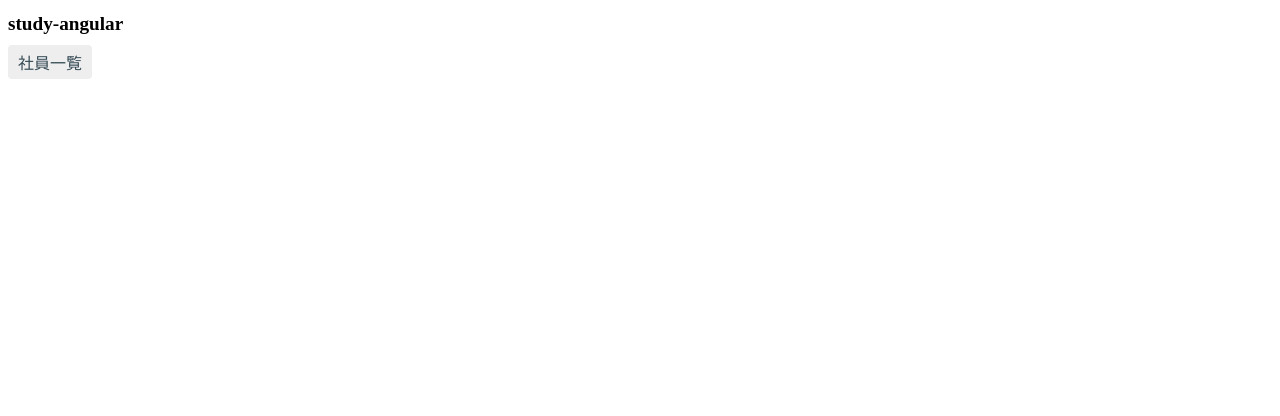
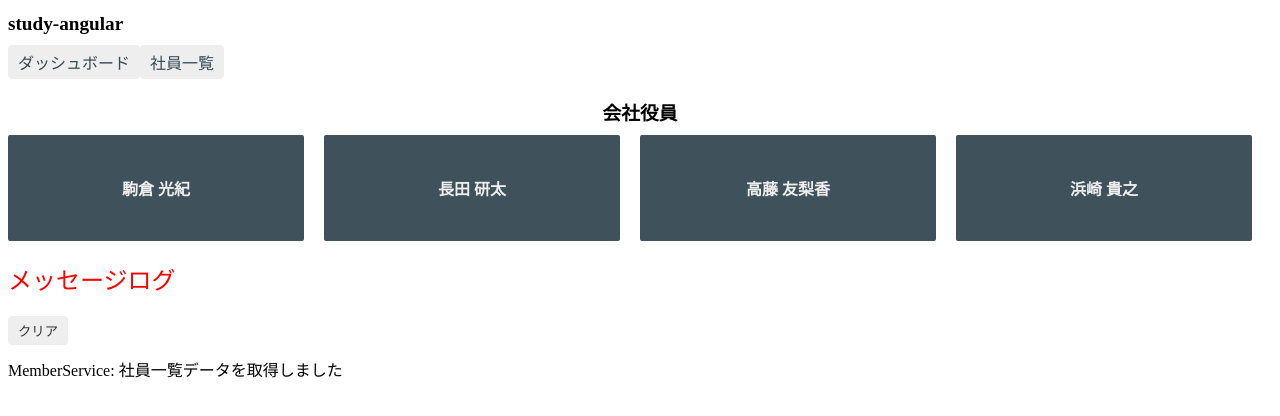
Before and after one commit to nagi125/study-angular, an Angular app: page /dashboard in a window 1280 px wide. Before the commit this address led to /. Shown: the top 416 px of the page. Built offline with nearby package versions, Linux system fonts and the light colour scheme.

Commit message:
add: dashboardコンポーネントの追加

```diff
--- a/src/app/app-routing.module.ts
+++ b/src/app/app-routing.module.ts
@@ -1,8 +1,11 @@
 import { NgModule } from '@angular/core';
 import { RouterModule, Routes } from '@angular/router';
 import { MembersComponent } from './members/members.component';
+import { DashboardComponent } from "./dashboard/dashboard.component";
 
 const routes: Routes = [
+  { path: '', redirectTo: '/dashboard', pathMatch: 'full'},
+  { path: 'dashboard', component: DashboardComponent},
   { path: 'members', component: MembersComponent }
 ];
 
--- a/src/app/app.component.html
+++ b/src/app/app.component.html
@@ -1,5 +1,6 @@
 <h1>{{ title }}</h1>
 <nav>
+  <a routerLink="/dashboard">ダッシュボード</a>
   <a routerLink="/members">社員一覧</a>
 </nav>
 <router-outlet></router-outlet>
--- a/src/app/app.module.ts
+++ b/src/app/app.module.ts
@@ -7,6 +7,7 @@ import { AppComponent } from './app.component';
 import { MembersComponent } from './members/members.component';
 import { MemberDetailComponent } from './member-detail/member-detail.component';
 import { MessagesComponent } from './messages/messages.component';
+import { DashboardComponent } from './dashboard/dashboard.component';
 
 @NgModule({
   declarations: [
@@ -14,6 +15,7 @@ import { MessagesComponent } from './messages/messages.component';
     MembersComponent,
     MemberDetailComponent,
     MessagesComponent,
+    DashboardComponent,
   ],
   imports: [
     BrowserModule,
--- /dev/null
+++ b/src/app/dashboard/dashboard.component.html
@@ -0,0 +1,8 @@
+<h3>会社役員</h3>
+<div class="grid grid-pad">
+  <a *ngFor="let member of members" class="col-1-4">
+    <div class="module member">
+      <h4>{{ member.name }}</h4>
+    </div>
+  </a>
+</div>
--- /dev/null
+++ b/src/app/dashboard/dashboard.component.scss
@@ -0,0 +1,63 @@
+/* DashboardComponent's private CSS styles */
+[class*='col-'] {
+  float: left;
+  padding-right: 20px;
+  padding-bottom: 20px;
+}
+[class*='col-']:last-of-type {
+  padding-right: 0;
+}
+a {
+  text-decoration: none;
+}
+*, *:after, *:before {
+  -webkit-box-sizing: border-box;
+  -moz-box-sizing: border-box;
+  box-sizing: border-box;
+}
+h3 {
+  text-align: center;
+  margin-bottom: 0;
+}
+h4 {
+  position: relative;
+}
+.grid {
+  margin: 0;
+}
+.col-1-4 {
+  width: 25%;
+}
+.module {
+  padding: 20px;
+  text-align: center;
+  color: #eee;
+  max-height: 120px;
+  min-width: 120px;
+  background-color: #3f525c;
+  border-radius: 2px;
+}
+.module:hover {
+  background-color: #eee;
+  cursor: pointer;
+  color: #607d8b;
+}
+.grid-pad {
+  padding: 10px 0;
+}
+.grid-pad > [class*='col-']:last-of-type {
+  padding-right: 20px;
+}
+@media (max-width: 600px) {
+  .module {
+    font-size: 10px;
+    max-height: 75px; }
+}
+@media (max-width: 1024px) {
+  .grid {
+    margin: 0;
+  }
+  .module {
+    min-width: 60px;
+  }
+}
--- /dev/null
+++ b/src/app/dashboard/dashboard.component.ts
@@ -0,0 +1,25 @@
+import { Component, OnInit } from '@angular/core';
+import { Member } from "../member";
+import { MemberService } from "../member.service";
+
+@Component({
+  selector: 'app-dashboard',
+  templateUrl: './dashboard.component.html',
+  styleUrls: ['./dashboard.component.scss']
+})
+export class DashboardComponent implements OnInit {
+
+  members: Member[] = [];
+
+  constructor(private memberService: MemberService) { }
+
+  ngOnInit(): void {
+    this.getMembers();
+  }
+
+  getMembers(): void {
+    this.memberService.getMembers()
+        .subscribe(members => this.members = members.slice(1, 5));
+  }
+
+}
```
Also changed, not shown: 1 other file (tests, documents, lock files or other folders).
